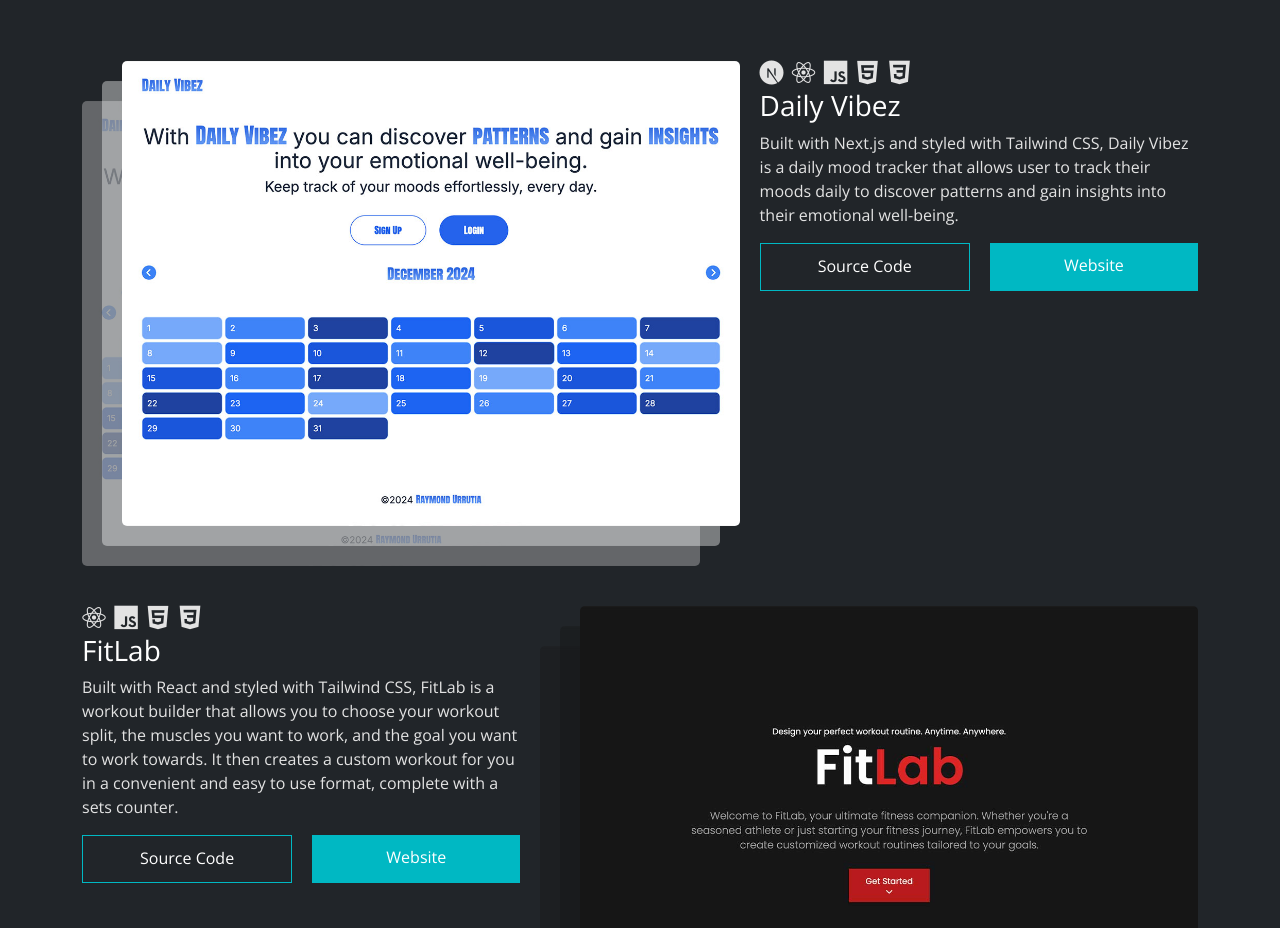
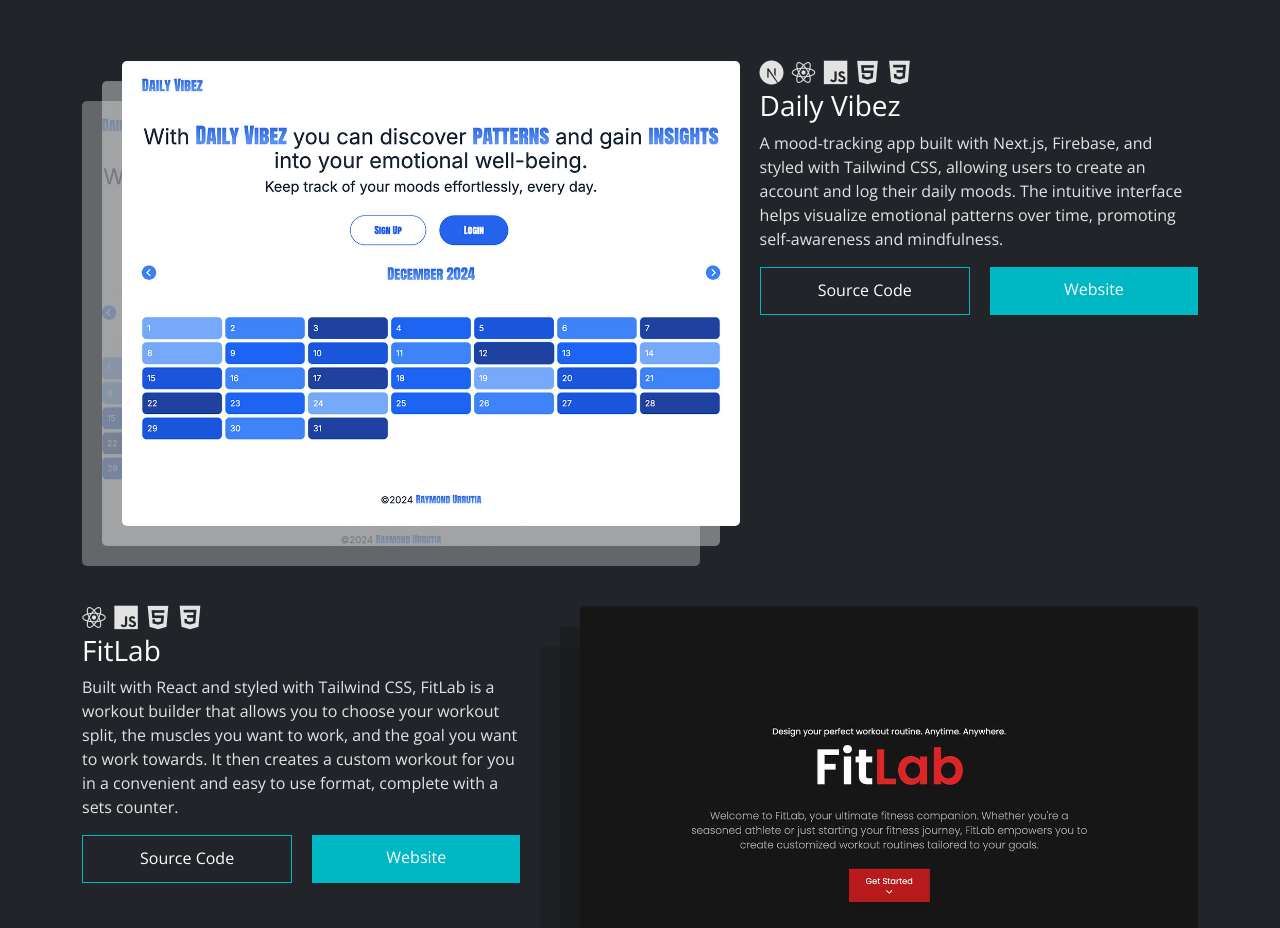
Before and after one commit to Bugs23/react-portfolio-website, a React (Vite) app: page / in a window 1280 px wide. Shown: the part 1420-2348 px from the top of the page. Built offline with nearby package versions, Linux system fonts and the light colour scheme.

Commit message:
Update description for Daily Vibez

```diff
--- a/src/components/Portfolio/projectData.js
+++ b/src/components/Portfolio/projectData.js
@@ -10,7 +10,7 @@
             "devicon-css3-plain",
             "devicon-tailwindcss-plain-wordmark"
         ],
-        description: "Built with Next.js and styled with Tailwind CSS, Daily Vibez is a daily mood tracker that allows user to track their moods daily to discover patterns and gain insights into their emotional well-being.",
+        description: "A mood-tracking app built with Next.js, Firebase, and styled with Tailwind CSS, allowing users to create an account and log their daily moods. The intuitive interface helps visualize emotional patterns over time, promoting self-awareness and mindfulness.",
         projectImg: "dailyvibez.jpg",
         repoUrl: "https://github.com/Bugs23/DailyVibez",
         demoUrl: "https://daily-vibez.netlify.app/"
```
